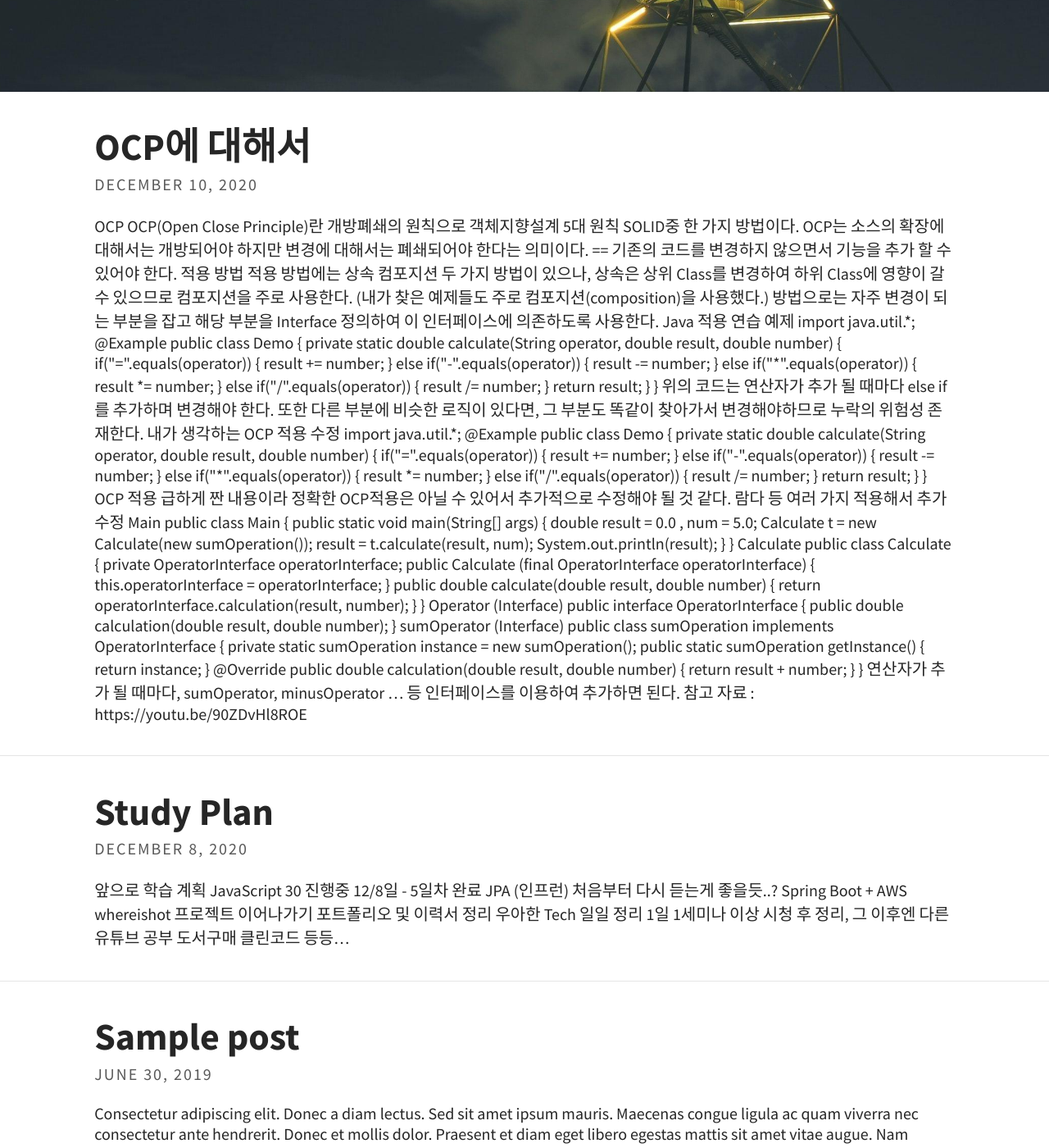
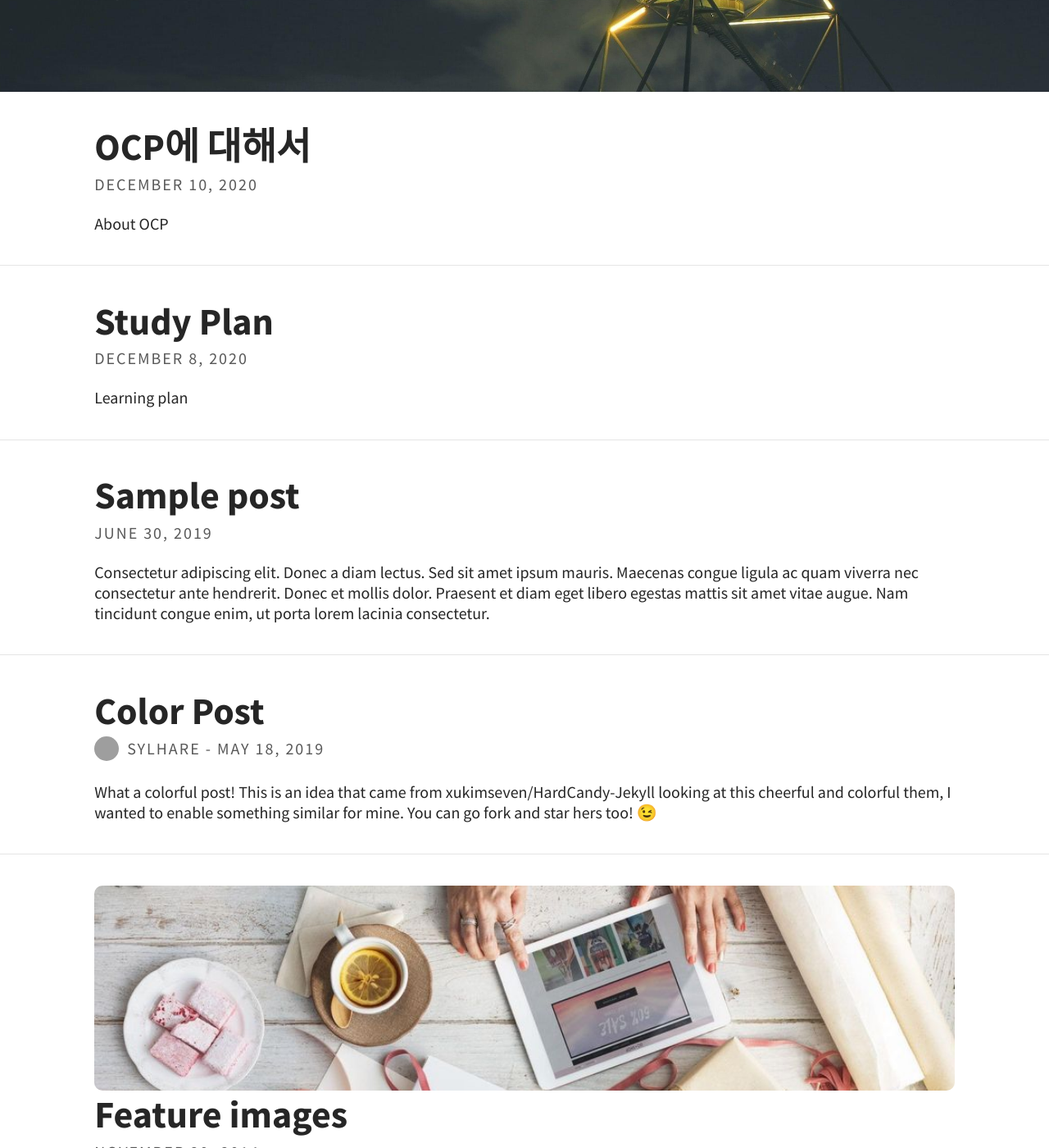
Before and after one commit to yong2ss/yong2ss.github.io, a Jekyll site: the page built from index.html, in a window 1280 px wide and 1400 px high, scrolled down 278 px. Shown: the whole window at 82% size. Built offline with Jekyll 4.4.1, drawn with Linux system fonts in a browser that asks for light colours; the list of posts is cut into pages by our own code; grey boxes are pictures that could not be loaded.

Commit message:
포스트 메인 노출내용 변경

```diff
--- a/_posts/2020-12-08-study-plan.md
+++ b/_posts/2020-12-08-study-plan.md
@@ -5,6 +5,8 @@ tags: [Study, Plan]
 excerpt_separator: <!--more-->
 ---
 
+Learning plan
+<!--more-->
 앞으로 학습 계획
 <br>
 * JavaScript 30
--- a/_posts/2020-12-10-Tech-OCP.md
+++ b/_posts/2020-12-10-Tech-OCP.md
@@ -5,6 +5,8 @@ tags: [Tech, Tech]
 excerpt_separator: <!--more-->
 ---
 
+About OCP
+<!--more-->
 ## OCP
 OCP(Open Close Principle)란 개방폐쇄의 원칙으로 객체지향설계 5대 원칙 SOLID중 한 가지 방법이다.
 OCP는 소스의 확장에 대해서는 개방되어야 하지만 변경에 대해서는 폐쇄되어야 한다는 의미이다.
```
